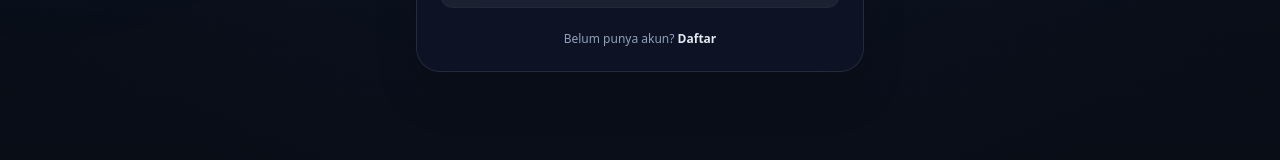
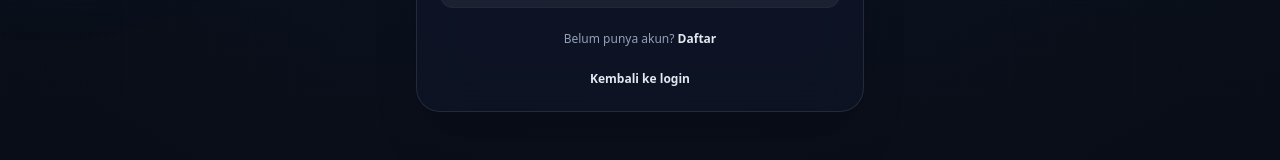
Before and after one commit to fafa123id/ubmager-fe, a Nuxt app: page /auth/forgot-password in a window 1280 px wide. Shown: the part 353-513 px from the top of the page. Built offline with nearby package versions, Linux system fonts and the light colour scheme; no server answers.

Commit message:
Add link to return to login page in forgot password form

```diff
--- a/app/pages/auth/forgot-password/index.vue
+++ b/app/pages/auth/forgot-password/index.vue
@@ -143,6 +143,13 @@ const submit = async () => {
             >Daftar</NuxtLink
           >
         </p>
+        <p class="mt-6 text-center text-xs text-slate-400">
+          <NuxtLink
+            to="/auth/login"
+            class="font-semibold text-slate-200 underline-offset-4 hover:underline"
+            >Kembali ke login</NuxtLink
+          >
+        </p>
       </div>
     </section>
   </main>
```
